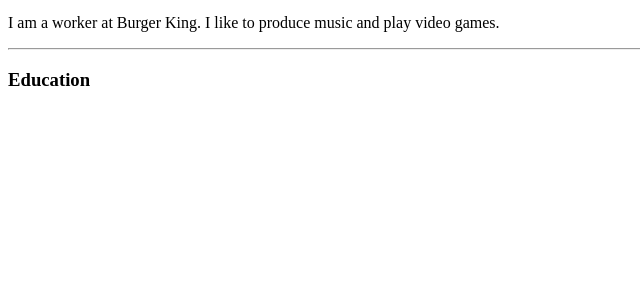
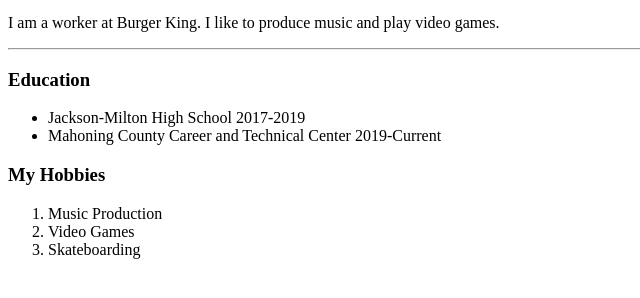
Before and after one commit to demskijoshua/WebDev, a plain HTML site: page index.html in a window 1280 px wide. Shown: the part 100-398 px from the top of the page, without its empty margins (0-640 px from the left). Drawn offline with Linux system fonts and the light colour scheme.

Commit message:
Section 2 Progress

```diff
--- a/index.html
+++ b/index.html
@@ -12,6 +12,16 @@
     <p>I am a worker at Burger King. I like to produce music and play video games.</p>
     <hr>
     <h3>Education</h3>
+    <ul>
+        <li>Jackson-Milton High School 2017-2019</li>
+        <li>Mahoning County Career and Technical Center 2019-Current</li>
+    </ul>
+    <h3>My Hobbies</h3>
+    <ol>
+        <li>Music Production</li>
+        <li>Video Games</li>
+        <li>Skateboarding</li>
+    </ol>
 
 </body>
 
```
